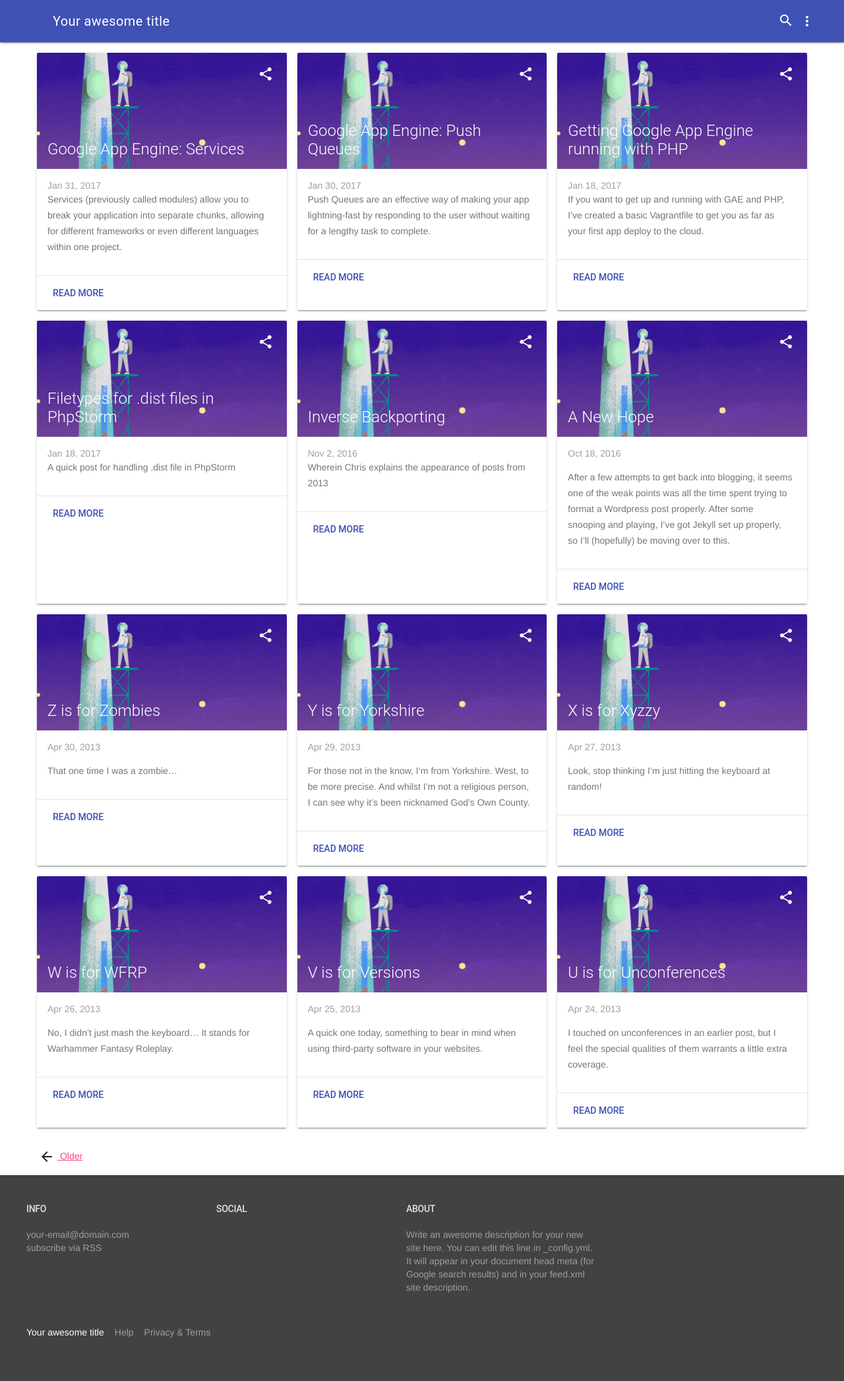
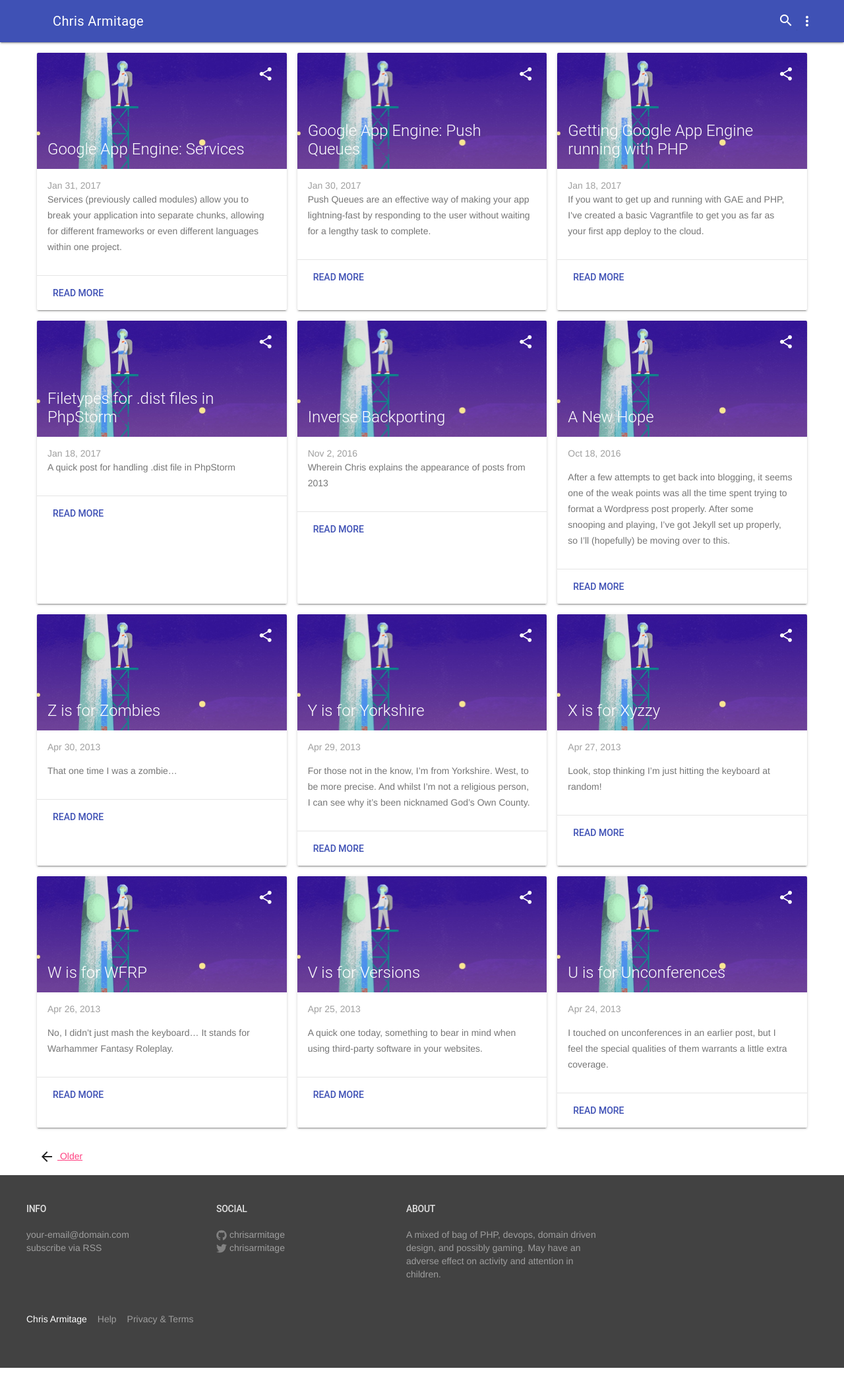
Before and after one commit to chrisarmitage/chrisarmitage.gihub.io, a Jekyll site: the page built from index.html, in a window 1280 px wide. Shown: the whole page at 66% size. Built offline with Jekyll 4.4.1, drawn with Linux system fonts in a browser that asks for light colours; the list of posts is cut into pages by our own code.

Commit message:
Title, description, social links

```diff
--- a/_config.yml
+++ b/_config.yml
@@ -1,14 +1,11 @@
 # Site settings
-title: Your awesome title
+title: 'Chris Armitage'
 email: your-email@domain.com
-description: > # this means to ignore newlines until "baseurl:"
-  Write an awesome description for your new site here. You can edit this
-  line in _config.yml. It will appear in your document head meta (for
-  Google search results) and in your feed.xml site description.
+description: 'A mixed of bag of PHP, devops, domain driven design, and possibly gaming. May have an adverse effect on activity and attention in children.'
 baseurl: '' # the subpath of your site, e.g. /blog/
 url: '' # the base hostname & protocol for your site
-#twitter_username: jekyllrb
-#github_username:  jekyll
+twitter_username: chrisarmitage
+github_username:  chrisarmitage
 #google_play: 'GDGX'
 #google_plus_com: '109485346959707049693'  # Community link
 #google_plus_per: '+GDGManagua'  #Personal link
```
